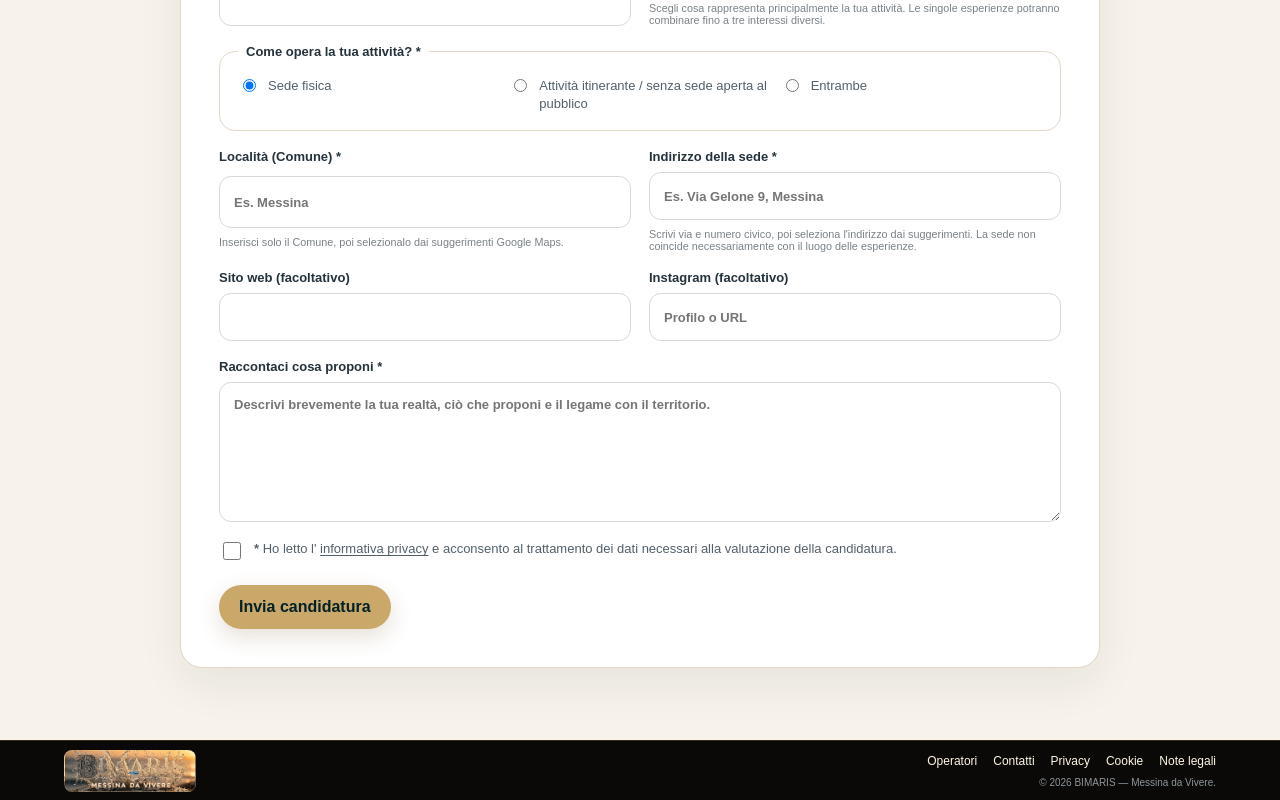
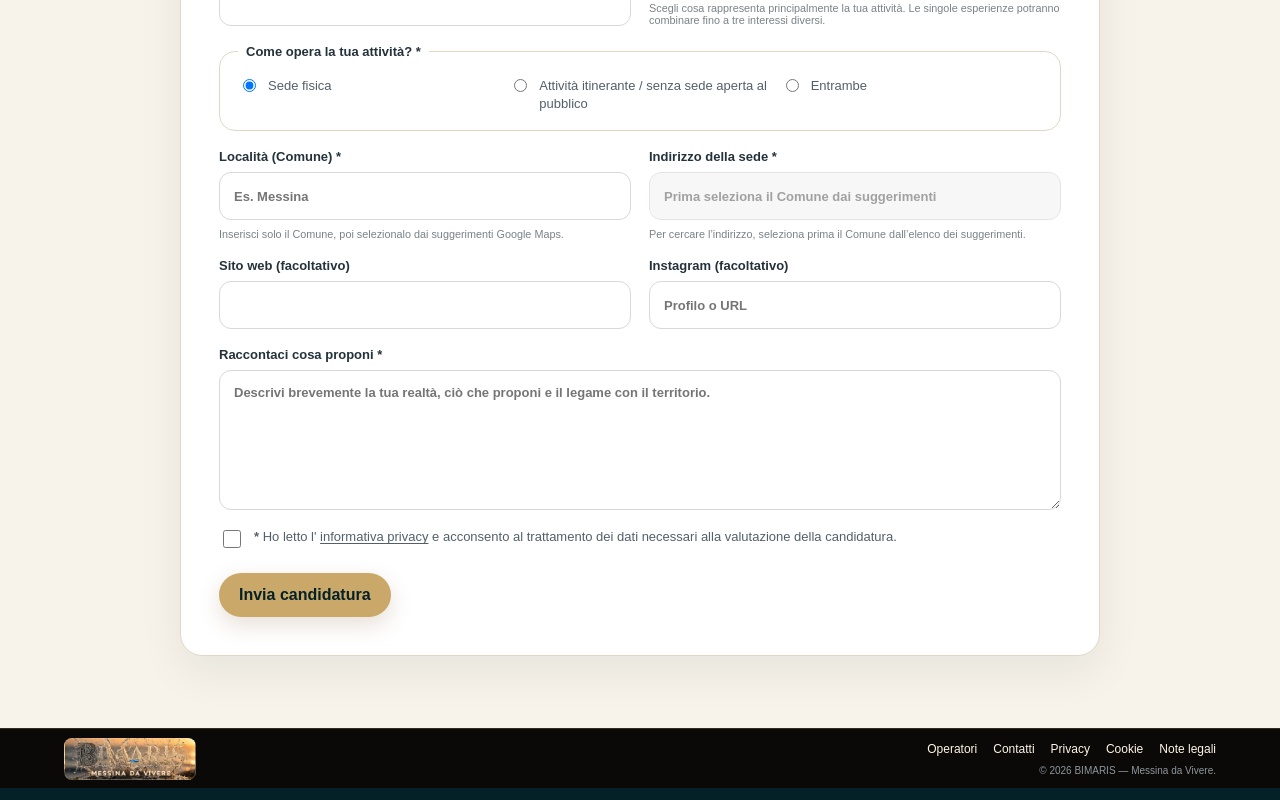
Before and after one commit to giovannibrunetto/bimaris-platform, a Next.js app in the folder apps/web/: page /operatori/candidatura in a window 1280 px wide. Shown: the part 909-1709 px from the top of the page. Built offline with nearby package versions, Linux system fonts and the light colour scheme.

Commit message:
fix(operator-application): require selected municipality before address search

```diff
--- a/apps/web/app/operatori/candidatura/page.tsx
+++ b/apps/web/app/operatori/candidatura/page.tsx
@@ -63,8 +63,8 @@ export default function ApplicationPage(){
  <form onSubmit={submit} onFocus={()=>track("operator_application_started")} style={{display:"grid",gridTemplateColumns:"repeat(auto-fit,minmax(280px,1fr))",gap:18}}>
  <label style={fieldStyle}>{requiredLabel("Nome attività")}<input style={inputStyle} required name="business_name"/></label><label style={fieldStyle}>{requiredLabel("Referente")}<input style={inputStyle} required name="contact_name"/></label><label style={fieldStyle}>{requiredLabel("Email")}<input style={inputStyle} required type="email" name="email"/></label><label style={fieldStyle}>{optionalLabel("Telefono")}<input style={inputStyle} name="phone"/></label><label style={fieldStyle}>{optionalLabel("WhatsApp")}<input style={inputStyle} name="whatsapp" placeholder="Se diverso dal telefono"/></label><label style={fieldStyle}>{requiredLabel("Categoria principale")}<select style={inputStyle} required name="category" defaultValue=""><option value="" disabled>Seleziona la categoria che descrive meglio la tua attività</option>{operatorCategories.map(category=><option key={category} value={category}>{category}</option>)}</select><small style={{fontWeight:400,color:"#7a8288"}}>Scegli cosa rappresenta principalmente la tua attività. Le singole esperienze potranno combinare fino a tre interessi diversi.</small></label>
  <fieldset style={{gridColumn:"1 / -1",border:"1px solid #e1d7c7",borderRadius:16,padding:18,margin:0,minWidth:0}}><legend style={{padding:"0 8px",fontSize:13,fontWeight:800,color:"#24323b"}}>{requiredLabel("Come opera la tua attività?")}</legend><div style={{display:"grid",gridTemplateColumns:"repeat(auto-fit,minmax(210px,1fr))",gap:10}}>{[["fixed","Sede fisica"],["itinerant","Attività itinerante / senza sede aperta al pubblico"],["both","Entrambe"]].map(([value,label])=><label key={value} style={{display:"flex",alignItems:"flex-start",gap:9,fontSize:13,color:"#53606a",lineHeight:1.35,minWidth:0}}><input type="radio" name="operating_mode" value={value} checked={mode===value} onChange={()=>changeMode(value)} style={{marginTop:2,flex:"0 0 auto"}}/><span>{label}</span></label>)}</div></fieldset>
- <label style={{...fieldStyle,position:"relative"}}>{requiredLabel(mode==="itinerant"?"Area operativa":"Località (Comune)")}<input ref={locationRef} style={inputStyle} required name="location" autoComplete="off" onChange={e=>{setLocationSelected(false);searchPlaces("location",e.target.value)}} onBlur={()=>window.setTimeout(()=>setLocationSuggestions([]),180)} placeholder={mode==="itinerant"?"Es. Messina o Milazzo":"Es. Messina"}/>{suggestions(locationSuggestions,"location")}<small style={{fontWeight:400,color:locationSelected?"#476b58":"#7a8288"}}>{locationSelected?"Località selezionata e standardizzata.":mode==="itinerant"?"Indica il comune o l'area principale in cui operi e seleziona un suggerimento.":"Inserisci solo il Comune, poi selezionalo dai suggerimenti Google Maps."}</small></label>
- {mode!=="itinerant"&&<label style={{...fieldStyle,position:"relative"}}>{requiredLabel("Indirizzo della sede")}<input ref={addressRef} style={inputStyle} required name="address" autoComplete="off" onChange={e=>{setAddressSelected(false);if(placeIdRef.current)placeIdRef.current.value="";if(latRef.current)latRef.current.value="";if(lngRef.current)lngRef.current.value="";searchPlaces("address",e.target.value)}} onBlur={()=>window.setTimeout(()=>setAddressSuggestions([]),180)} placeholder="Es. Via Gelone 9, Messina"/>{suggestions(addressSuggestions,"address")}<small style={{fontWeight:400,color:addressSelected?"#476b58":"#7a8288"}}>{addressSelected?"Indirizzo selezionato e geolocalizzato.":"Scrivi via e numero civico, poi seleziona l'indirizzo dai suggerimenti. La sede non coincide necessariamente con il luogo delle esperienze."}</small></label>}
+ <label style={{...fieldStyle,position:"relative"}}>{requiredLabel(mode==="itinerant"?"Area operativa":"Località (Comune)")}<input ref={locationRef} style={inputStyle} required name="location" autoComplete="off" onChange={e=>{setLocationSelected(false);setAddressSelected(false);setAddressSuggestions([]);if(addressRef.current)addressRef.current.value="";if(placeIdRef.current)placeIdRef.current.value="";if(latRef.current)latRef.current.value="";if(lngRef.current)lngRef.current.value="";searchPlaces("location",e.target.value)}} onBlur={()=>window.setTimeout(()=>setLocationSuggestions([]),180)} placeholder={mode==="itinerant"?"Es. Messina o Milazzo":"Es. Messina"}/>{suggestions(locationSuggestions,"location")}<small style={{fontWeight:400,color:locationSelected?"#476b58":"#7a8288"}}>{locationSelected?"Località selezionata e standardizzata.":mode==="itinerant"?"Indica il comune o l'area principale in cui operi e seleziona un suggerimento.":"Inserisci solo il Comune, poi selezionalo dai suggerimenti Google Maps."}</small></label>
+ {mode!=="itinerant"&&<label style={{...fieldStyle,position:"relative"}}>{requiredLabel("Indirizzo della sede")}<input ref={addressRef} style={{...inputStyle,...(!locationSelected?{background:"#f3f4f3",cursor:"not-allowed"}:{})}} disabled={!locationSelected} required name="address" autoComplete="off" onChange={e=>{setAddressSelected(false);if(placeIdRef.current)placeIdRef.current.value="";if(latRef.current)latRef.current.value="";if(lngRef.current)lngRef.current.value="";searchPlaces("address",e.target.value)}} onBlur={()=>window.setTimeout(()=>setAddressSuggestions([]),180)} placeholder={locationSelected?"Es. Via Garibaldi 100":"Prima seleziona il Comune dai suggerimenti"}/>{suggestions(addressSuggestions,"address")}<small style={{fontWeight:400,color:addressSelected?"#476b58":"#7a8288"}}>{!locationSelected?"Per cercare l’indirizzo, seleziona prima il Comune dall’elenco dei suggerimenti.":addressSelected?"Indirizzo selezionato e geolocalizzato.":"Scrivi soltanto via e numero civico: cercheremo nel Comune selezionato. Scegli poi l’indirizzo dai suggerimenti."}</small></label>}
  <input ref={placeIdRef} type="hidden" name="google_place_id"/><input ref={latRef} type="hidden" name="latitude"/><input ref={lngRef} type="hidden" name="longitude"/>
  {mapsError&&<div style={{gridColumn:"1 / -1",fontSize:13,color:"#8a4b3b",padding:"10px 12px",background:"#fff5f1",borderRadius:10}}><strong>Diagnostica Google Maps (staging):</strong> {mapsError}</div>}
  <label style={fieldStyle}>{optionalLabel("Sito web")}<input style={inputStyle} name="website"/></label><label style={fieldStyle}>{optionalLabel("Instagram")}<input style={inputStyle} name="instagram" placeholder="Profilo o URL"/></label><label style={{...fieldStyle,gridColumn:"1 / -1"}}>{requiredLabel("Raccontaci cosa proponi")}<textarea required name="description" style={{...inputStyle,minHeight:140,padding:14,resize:"vertical"}} placeholder="Descrivi brevemente la tua realtà, ciò che proponi e il legame con il territorio."/></label>
```
